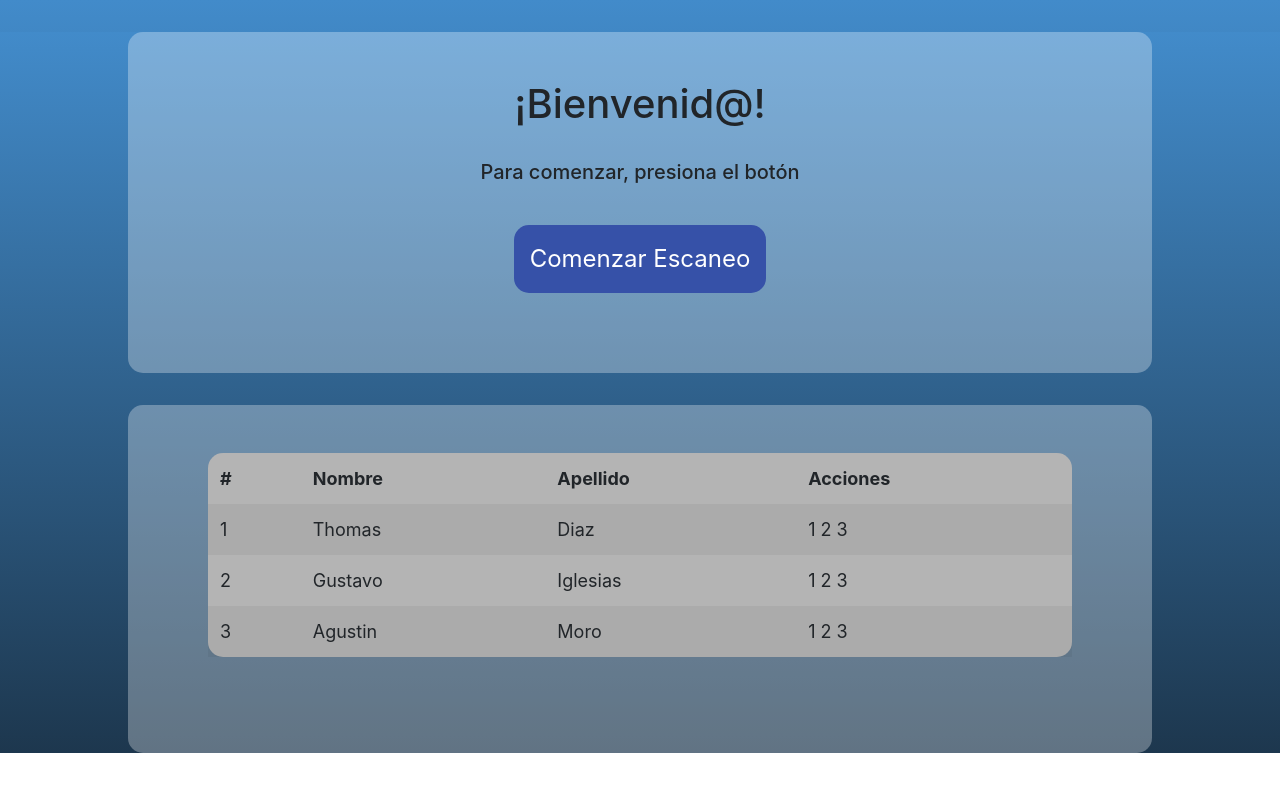
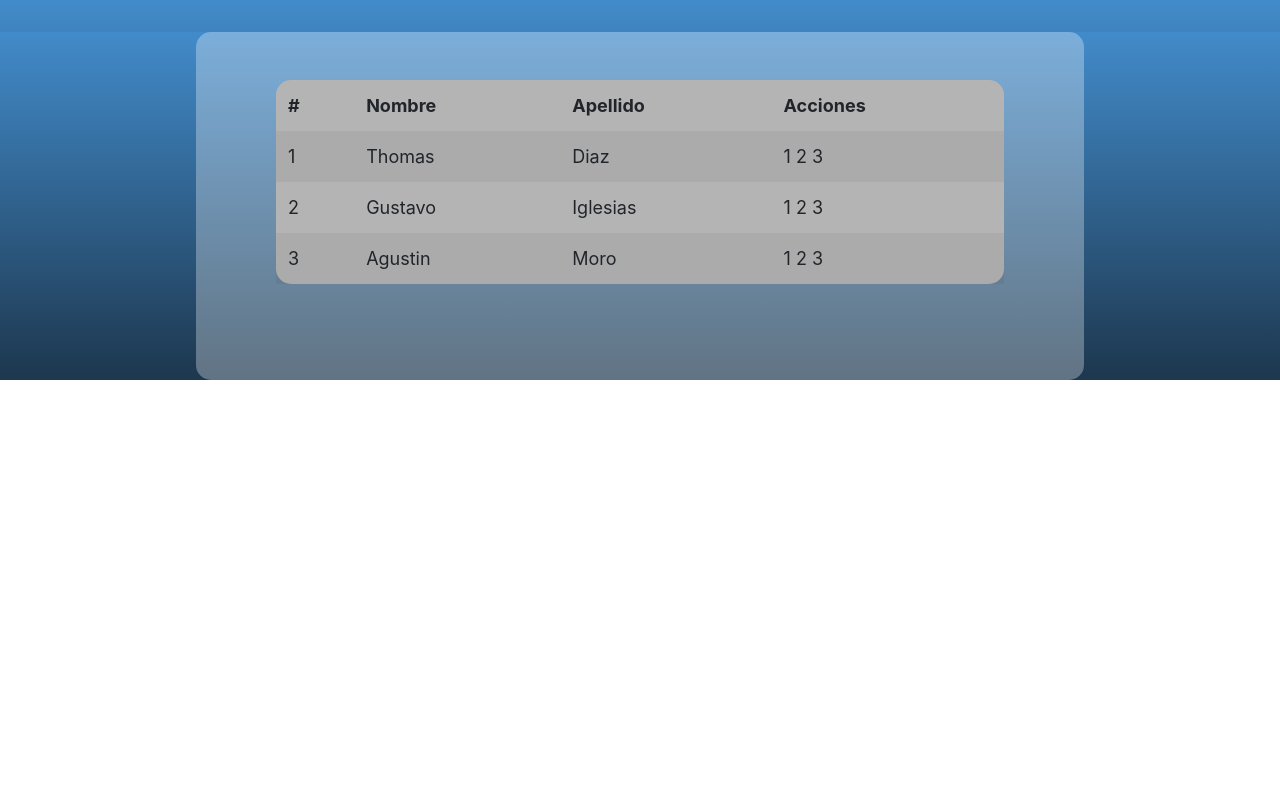
Before and after one commit to kslotes/appmovilFront, a React (Create React App) app: page /menu in a window 1280 px wide. Shown: the top 792 px of the page. Built offline with nearby package versions, Linux system fonts and the light colour scheme.

Commit message:
Agrego ruteo sencillo

```diff
--- a/package.json
+++ b/package.json
@@ -10,6 +10,7 @@
     "react": "^17.0.2",
     "react-bootstrap": "^1.5.2",
     "react-dom": "^17.0.2",
+    "react-router-dom": "^5.2.0",
     "react-scripts": "4.0.3",
     "styled-components": "^5.2.3",
     "web-vitals": "^1.1.1"
--- a/src/App.js
+++ b/src/App.js
@@ -1,13 +1,22 @@
-import Inicio from './components/Inicio'
-import MenuAsistencia from './components/MenuAsistencia'
-function App() {
-      return (
-            <div>
+import Inicio from "./components/Inicio";
+import React, { Component } from "react";
+import MenuAsistencia from "./components/MenuAsistencia";
+import { Switch, Redirect, Route } from "react-router-dom";
 
-                  <Inicio />
-                  <MenuAsistencia />
-            </div>
-      );
+class App extends Component {
+  render() {
+    return (
+      <main className="container">
+        <div>
+          <Switch>
+            <Route path="/inicio" component={Inicio}></Route>
+            <Route path="/menu" component={MenuAsistencia}></Route>
+            <Redirect from="/" to="/inicio" />
+          </Switch>
+        </div>
+      </main>
+    );
+  }
 }
 
 export default App;
--- a/src/components/Inicio.js
+++ b/src/components/Inicio.js
@@ -1,6 +1,7 @@
-import styled from 'styled-components'
-import Button from 'react-bootstrap/Button'
+import styled from 'styled-components';
+import Button from 'react-bootstrap/Button';
 import StyledContainer from './StyledContainer';
+import {Link} from "react-router-dom";
 
 const StyledButton = styled(Button)`
       padding: 1rem;
@@ -17,7 +18,9 @@ function Inicio() {
                   <br></br>
                   <h5>Para comenzar, presiona el botón</h5>
                   <hr></hr>
-                       <StyledButton variant="primary" onClick={() => {alert('Presionadisimo')}}>Comenzar Escaneo</StyledButton>{' '}
+                  <Link to="menu">
+                        <StyledButton>Comenzar Escaneo</StyledButton>{' '}
+                  </Link>
             </StyledContainer>
       );
 }
```
Also changed, not shown: src/index.js (+5 -3 lines), 1 other file (tests, documents, lock files or other folders). Lines whose indentation alone changed are shown as unchanged.
